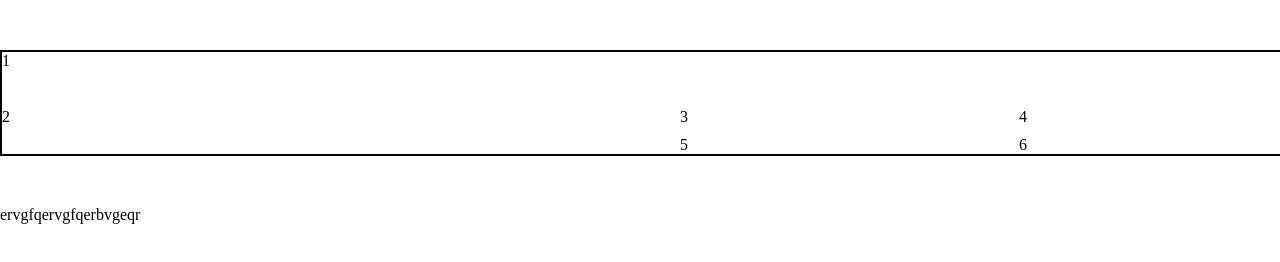
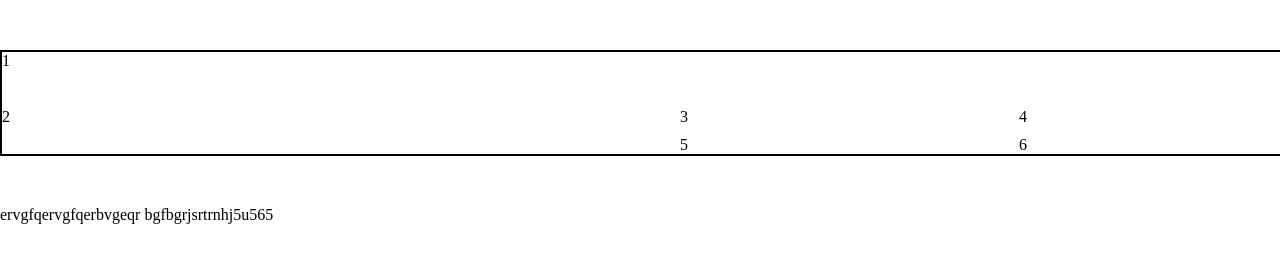
Before and after one commit to Bahrombek47/vazifa, a plain HTML site: page index.html in a window 1280 px wide. Shown: the top 262 px of the page. Drawn offline with Linux system fonts and the light colour scheme.

Commit message:
yangi code

```diff
--- a/index.html
+++ b/index.html
@@ -16,4 +16,5 @@
         <div class="box box6">6</div>
     </div>
 </body>ervgfqervgfqerbvgeqr
+bgfbgrjsrtrnhj5u565
 </html>
```
